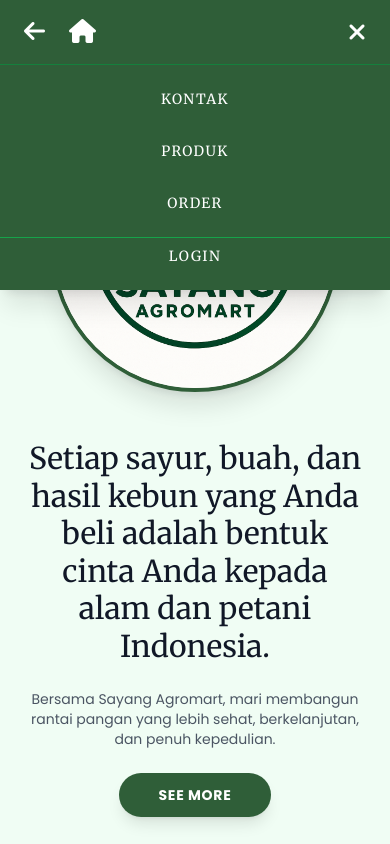
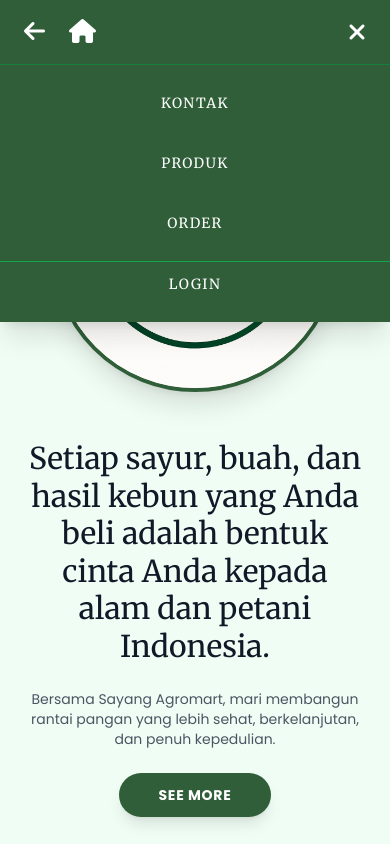
Before and after one commit to RiskySilaen/agromart-app, a React (Vite) app: page / in a window 390 px wide. Both pictures are taken after a click on the button 355 px from the left and 32 px from the top of the page. Built offline with nearby package versions, Linux system fonts and the light colour scheme.

Commit message:
Fix navbar mobile menu final

```diff
--- a/src/components/common/Navbar.jsx
+++ b/src/components/common/Navbar.jsx
@@ -2,9 +2,8 @@ import React, { useState } from "react";
 import { useNavigate, useLocation, Link } from "react-router-dom";
 
 function Navbar({ currentUser, onLogout, showNotification }) {
-  const [isMenuOpen, setIsMenuOpen] = useState(false); // State untuk menu mobile
+  const [isMenuOpen, setIsMenuOpen] = useState(false);
   const navigate = useNavigate();
-  const location = useLocation();
 
   const goBack = () => {
     navigate(-1);
@@ -12,7 +11,7 @@ function Navbar({ currentUser, onLogout, showNotification }) {
 
   const handleLogout = () => {
     onLogout();
-    setIsMenuOpen(false); // Tutup menu saat logout
+    setIsMenuOpen(false);
     navigate("/");
   };
 
@@ -20,7 +19,6 @@ function Navbar({ currentUser, onLogout, showNotification }) {
     setIsMenuOpen(!isMenuOpen);
   };
 
-  // Fungsi untuk menutup menu saat link diklik
   const closeMenu = () => {
     setIsMenuOpen(false);
   };
@@ -28,7 +26,7 @@ function Navbar({ currentUser, onLogout, showNotification }) {
   return (
     <nav className="bg-agro-green text-white py-4 px-6 shadow-md fixed w-full top-0 z-50">
       <div className="container mx-auto flex justify-between items-center">
-        {/* BAGIAN KIRI: TOMBOL BACK & HOME */}
+        {/* BAGIAN KIRI */}
         <div className="flex space-x-6 text-2xl">
           <button onClick={goBack} className="hover:text-gray-300">
             <i className="fa-solid fa-arrow-left"></i>
@@ -38,102 +36,45 @@ function Navbar({ currentUser, onLogout, showNotification }) {
           </Link>
         </div>
 
-        {/* BAGIAN TENGAH: MENU DESKTOP (Hilang di HP) */}
+        {/* BAGIAN TENGAH (DESKTOP) */}
         <div className="hidden md:flex space-x-10 font-serif text-sm tracking-widest">
-          <Link
-            to="/contact"
-            className="hover:underline underline-offset-4 uppercase"
-          >
-            KONTAK
-          </Link>
-          <Link
-            to="/products"
-            className="hover:underline underline-offset-4 uppercase"
-          >
-            PRODUK
-          </Link>
-          <Link
-            to="/order"
-            className="hover:underline underline-offset-4 uppercase"
-          >
-            ORDER
-          </Link>
+          <Link to="/contact" className="hover:underline underline-offset-4 uppercase">KONTAK</Link>
+          <Link to="/products" className="hover:underline underline-offset-4 uppercase">PRODUK</Link>
+          <Link to="/order" className="hover:underline underline-offset-4 uppercase">ORDER</Link>
 
           {currentUser ? (
             <>
               <span className="text-green-300">Hi, {currentUser.name}</span>
-              <button
-                onClick={handleLogout}
-                className="hover:underline underline-offset-4 uppercase text-red-300"
-              >
-                LOGOUT
-              </button>
+              <button onClick={handleLogout} className="hover:underline underline-offset-4 uppercase text-red-300">LOGOUT</button>
             </>
           ) : (
-            <Link
-              to="/login"
-              className="hover:underline underline-offset-4 uppercase"
-            >
-              LOGIN
-            </Link>
+            <Link to="/login" className="hover:underline underline-offset-4 uppercase">LOGIN</Link>
           )}
         </div>
 
-        {/* BAGIAN KANAN: TOMBOL HAMBURGER (Hanya di HP) */}
+        {/* BAGIAN KANAN (TOMBOL MENU HP) */}
         <div className="md:hidden">
           <button onClick={toggleMenu} className="focus:outline-none">
-            {/* Ganti icon jadi X kalau menu terbuka */}
             <i className={`fa-solid ${isMenuOpen ? "fa-xmark" : "fa-bars"} text-2xl`}></i>
           </button>
         </div>
       </div>
 
-      {/* === MENU MOBILE (DROPDOWN) === */}
-      {/* Hanya muncul jika isMenuOpen = true */}
+      {/* === MENU MOBILE === */}
+      {/* Kode ini memastikan menu muncul di bawah navbar saat isMenuOpen = true */}
       {isMenuOpen && (
-        <div className="md:hidden absolute top-16 left-0 w-full bg-agro-green shadow-xl border-t border-green-700 flex flex-col items-center py-4 space-y-4 font-serif text-sm tracking-widest animate-slideIn">
-          <Link
-            to="/contact"
-            onClick={closeMenu}
-            className="hover:text-green-300 w-full text-center py-2"
-          >
-            KONTAK
-          </Link>
-          <Link
-            to="/products"
-            onClick={closeMenu}
-            className="hover:text-green-300 w-full text-center py-2"
-          >
-            PRODUK
-          </Link>
-          <Link
-            to="/order"
-            onClick={closeMenu}
-            className="hover:text-green-300 w-full text-center py-2"
-          >
-            ORDER
-          </Link>
+        <div className="md:hidden absolute top-full left-0 w-full bg-agro-green border-t border-green-700 shadow-xl flex flex-col items-center py-4 space-y-4 font-serif text-sm tracking-widest z-40">
+          <Link to="/contact" onClick={closeMenu} className="hover:text-green-300 w-full text-center py-3">KONTAK</Link>
+          <Link to="/products" onClick={closeMenu} className="hover:text-green-300 w-full text-center py-3">PRODUK</Link>
+          <Link to="/order" onClick={closeMenu} className="hover:text-green-300 w-full text-center py-3">ORDER</Link>
 
           {currentUser ? (
             <>
-              <span className="text-green-300 py-2 border-t border-green-600 w-full text-center mt-2">
-                Hi, {currentUser.name}
-              </span>
-              <button
-                onClick={handleLogout}
-                className="text-red-300 hover:text-red-100 py-2 w-full text-center"
-              >
-                LOGOUT
-              </button>
+              <span className="text-green-300 py-3 border-t border-green-600 w-full text-center mt-2">Hi, {currentUser.name}</span>
+              <button onClick={handleLogout} className="text-red-300 hover:text-red-100 py-3 w-full text-center">LOGOUT</button>
             </>
           ) : (
-            <Link
-              to="/login"
-              onClick={closeMenu}
-              className="hover:text-green-300 w-full text-center py-2 border-t border-green-600 mt-2"
-            >
-              LOGIN
-            </Link>
+            <Link to="/login" onClick={closeMenu} className="hover:text-green-300 w-full text-center py-3 border-t border-green-600 mt-2">LOGIN</Link>
           )}
         </div>
       )}
```
